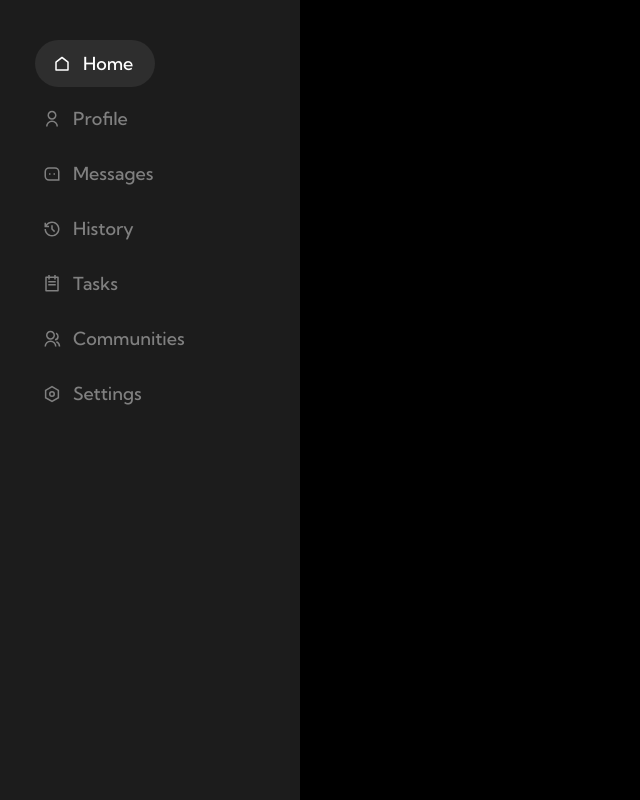
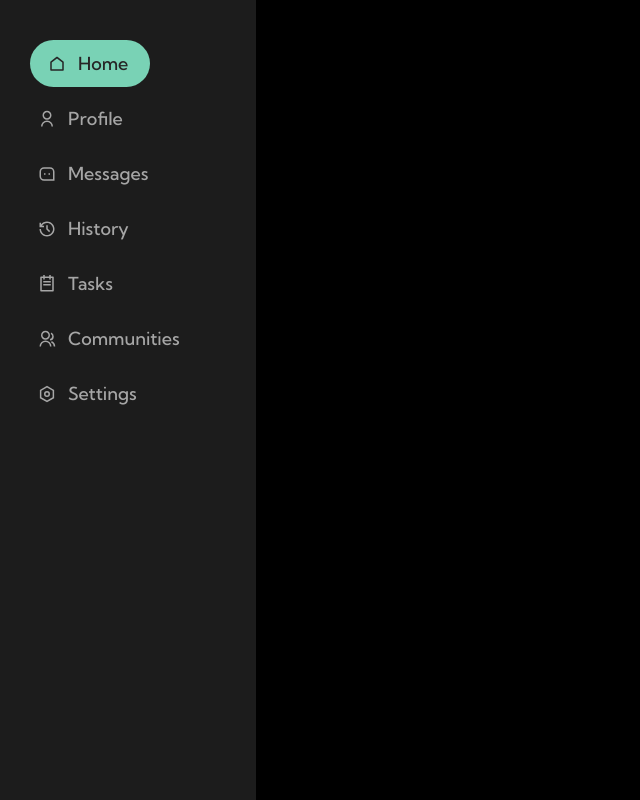
Before and after one commit to nekusu/admin-dashboard, a React (Create React App) app: page / in a window 1280 px wide. Shown: the whole page, without its empty margins (0-640 px from the left). Built offline with nearby package versions, Linux system fonts and the light colour scheme.

Commit message:
Move Sidebar style to its own file

```diff
--- a/src/components/Sidebar.js
+++ b/src/components/Sidebar.js
@@ -9,6 +9,7 @@ import {
   RiGroupLine,
   RiSettingsLine,
 } from 'react-icons/ri';
+import '../styles/Sidebar.css';
 
 function Sidebar({ defaultButton = 'Home' }) {
   const buttons = [
--- a/src/styles/App.css
+++ b/src/styles/App.css
@@ -1,50 +1,59 @@
 .App {
+  display: flex;
   background-color: black;
   font-family: 'Kumbh Sans';
 }
 
-.Sidebar {
-  height: 100vh;
-  width: 300px;
-  padding: 40px 25px 25px;
-  background-color: hsl(0, 0%, 11%);
-  overflow: auto;
-}
-
-.Sidebar menu {
-  display: flex;
-  flex-direction: column;
-  gap: 8px;
-}
-
-.NavButton {
-  width: fit-content;
-  padding-block: 12px;
-  padding-inline: 18px 22px;
+.Button {
   display: flex;
   align-items: center;
-  gap: 12px;
-  color: hsl(0, 0%, 50%);
-  border-radius: 25px;
-  font-size: 18px;
+  gap: 8px;
+  background-color: transparent;
+  border-radius: 5px;
+  font-size: 16px;
   font-weight: 500;
+  font-family: 'Kumbh Sans';
   cursor: pointer;
   user-select: none;
   transition: .2s;
 }
 
-.NavButton:hover {
-  background-color: hsl(0, 0%, 14%);
-  color: hsl(0, 0%, 80%);
-  transform: translateX(5px);
+.Button svg {
+  font-size: 18px;
 }
 
-.NavButton:active {
-  transform: translateX(5px) scale(0.9);
+.Button.alt {
+  min-width: 36px;
+  justify-content: center;
+  color: var(--text-color);
+  border-radius: 25px;
 }
 
-.NavButton.selected {
-  background-color: hsl(0, 0%, 18%);
-  color: white;
-  transform: translateX(10px);
+.Button.alt:hover {
+  background-color: hsl(0, 0%, 14%);
+  color: var(--accent-color);
 }
+
+.Button:not(.alt) {
+  background-color: var(--accent-color);
+  color: var(--dark-text-color);
+}
+
+.Button.alt:active,
+.Button:active {
+  transform: scale(0.9);
+}
+
+.Dashboard {
+  width: 100%;
+  padding: 20px 25px;
+  display: flex;
+  flex-direction: column;
+  align-items: center;
+}
+
+.Avatar {
+  background-color: black;
+  border-radius: 50%;
+  cursor: pointer;
+}
--- /dev/null
+++ b/src/styles/Sidebar.css
@@ -0,0 +1,45 @@
+.Sidebar {
+  height: 100vh;
+  min-width: clamp(245px, 20vw, 290px);
+  padding: 40px 20px 25px;
+  background-color: var(--bg-color);
+  overflow: auto;
+}
+
+.Sidebar menu {
+  display: flex;
+  flex-direction: column;
+  gap: 8px;
+}
+
+.NavButton {
+  width: fit-content;
+  padding-block: 12px;
+  padding-inline: 18px 22px;
+  display: flex;
+  align-items: center;
+  gap: 12px;
+  color: var(--text-color);
+  border-radius: 25px;
+  font-size: 18px;
+  font-weight: 500;
+  cursor: pointer;
+  user-select: none;
+  transition: .2s;
+}
+
+.NavButton:hover {
+  background-color: hsl(0, 0%, 18%);
+  color: white;
+  transform: translateX(5px);
+}
+
+.NavButton:active {
+  transform: translateX(5px) scale(0.9);
+}
+
+.NavButton.selected {
+  background-color: var(--accent-color);
+  color: hsl(0, 0%, 15%);
+  transform: translateX(10px);
+}
```
